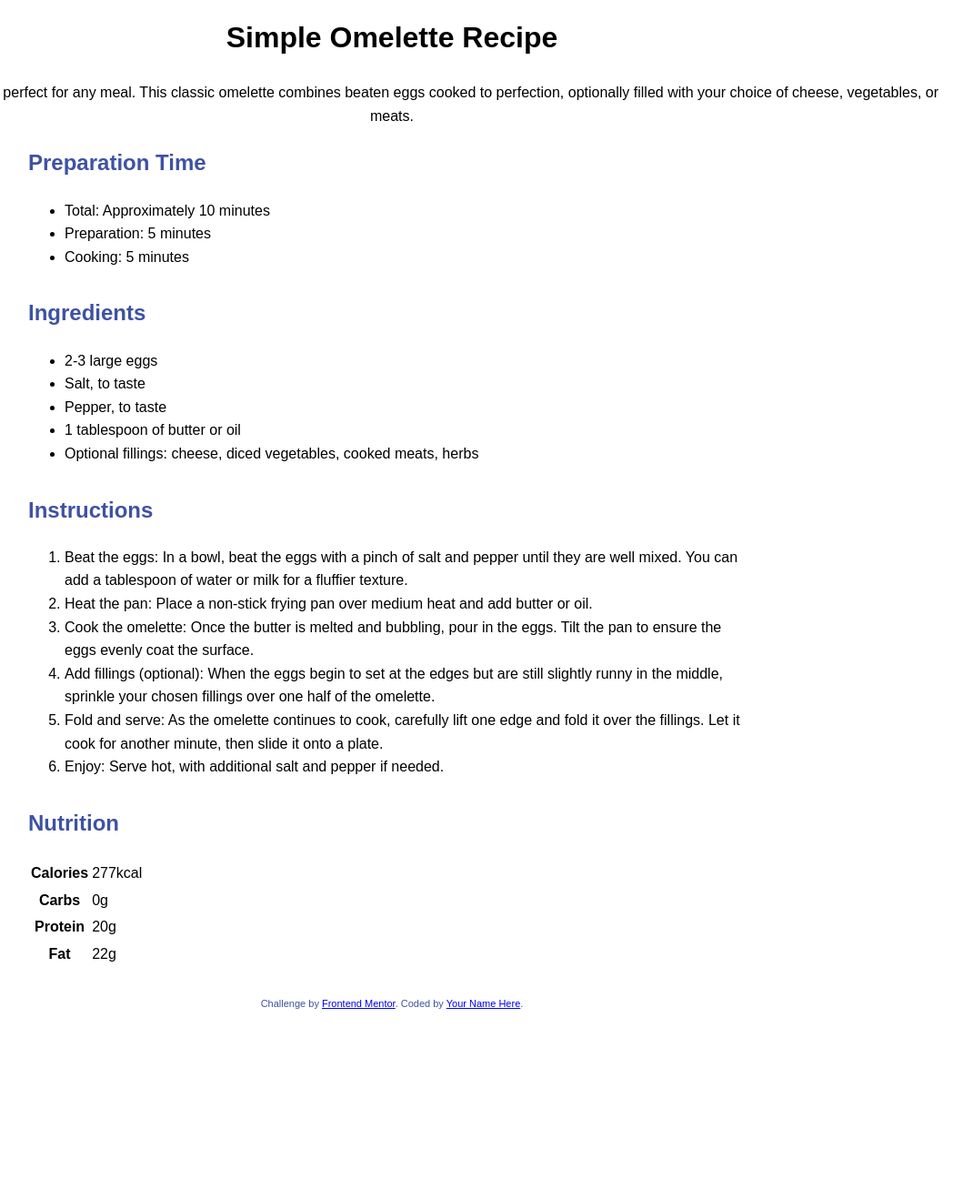
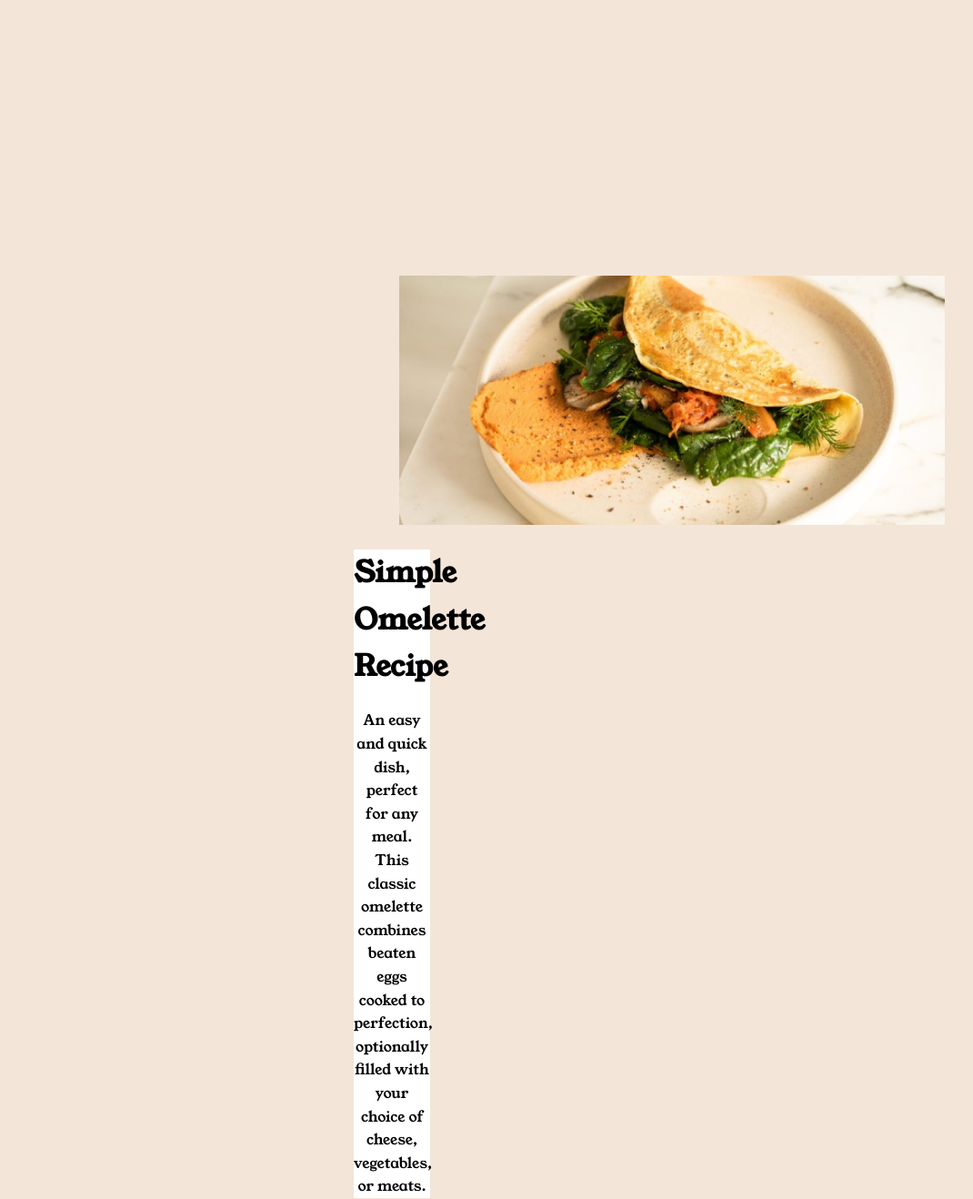
Before and after one commit to DSAW-2024-1/intro-to-html-and-css-Josu-s12, a plain HTML site: page index.html in a window 1280 px wide. Shown: the part 5-1323 px from the top of the page at 91% size, without its empty margins (209-1279 px from the left). Before the commit the page ends 1137 px from the top, so only its background shows below. Drawn offline with Linux system fonts and the light colour scheme.

Commit message:
pagina de omellete medio bien

```diff
--- a/index.html
+++ b/index.html
@@ -3,29 +3,56 @@
 <head>
   <meta charset="UTF-8">
   <meta name="viewport" content="width=device-width, initial-scale=1.0">
+  <link href='https://fonts.googleapis.com/css?family=Young Serif' rel='stylesheet'>
   <link rel="icon" type="image/png" sizes="32x32" href="./assets/images/favicon-32x32.png">
   <title>Frontend Mentor | Recipe page</title>
 
-  <!-- Puedes personalizar estos estilos o agregar tus propias hojas de estilo -->
+ <!--
+estilos
+ -->
+ <div class="imagen"><img src="./assets/images/image-omelette.jpeg" alt="omelette"></div>
+ <style>
+  @font-face {
+    font-family: outside;
+    src: url(./assets/fonts/outfit/Outfit-VariableFont_wght.ttf);
+  }
+  p{font-family: outside;}
+  ul{font-family: outside;}
+  ol{font-family: outside;}
+ </style>
   <style>
     body {
-      font-family: 'Arial', sans-serif;
       line-height: 1.6;
-      margin: 20px;
-    }
+
+     }
+
 
     header {
       text-align: center;
       margin-bottom: 20px;
+      font-family: 'Young Serif';
+      font-weight:lighter;
+
     }
 
+    .simp{
+      margin-left: 590px;
+      margin-right: 590px;
+    }
+
+    .margenizq{
+      margin-right: 450px;
+      margin-bottom: 100px;
+    }
+    .prep{
+      margin-right: 100px;
+    }
     main {
       max-width: 800px;
-      margin: 0 auto;
     }
 
     section {
-      margin-bottom: 30px;
+      margin-bottom: 100px;
     }
 
     h2 {
@@ -35,30 +62,85 @@
     .attribution {
       font-size: 11px;
       text-align: center;
-      margin-top: 20px;
       color: hsl(228, 45%, 44%);
+
+      ul {
+      list-style-position: inside;
+    }
+    }
+  </style>
+  <!--COLORES-->
+  <style>
+.in{
+  color: #7d4d3c;
+  font-family: 'Young Serif';
+  margin-right: 450px;
+
+}
+.calorias{
+  color: #7d4d3c;
+  font-family: outside;
+  margin-right: 1000px;
+}
+.prep{
+  color:#7c4d60;
+  font-family: outside;
+}
+  </style>
+  <!--BACKGROUNDS-->
+
+  <style>
+    .imagen{
+      position: relative;
+      height: 580px;
+    }
+    img{
+      position:absolute;
+      top: 300px; ;
+      left: 640px;
+      width: 600px;
+      height: auto;
+
+    }
+
+
+    header{
+      background-color:#ffffff ;
+      background-position-y: 50%;
+
+    }
+    main{
+      background-color:#ffffff ;
+      margin-left: 590px;
+      margin-right: 590px;
+
+    }
+    body{
+      background-color:#f3e5d8 ;
     }
   </style>
 </head>
 <body>
 
-  <header>
+  <header class="simp">
     <h1>Simple Omelette Recipe</h1>
-    <p>An easy and quick dish, perfect for any meal. This classic omelette combines beaten eggs cooked to perfection, optionally filled with your choice of cheese, vegetables, or meats.</p>
+    <h7>An easy and quick dish, perfect for any meal. This classic omelette combines beaten eggs cooked to perfection, optionally filled with your choice of cheese, vegetables, or meats.</h7>
   </header>
+  <div class="fondo"></div>
 
   <main>
-    <section>
-      <h2>Preparation Time</h2>
+    <section class="margenizq">
+      <h3 class="prep">Preparation Time</h3>
       <ul>
         <li>Total: Approximately 10 minutes</li>
         <li>Preparation: 5 minutes</li>
         <li>Cooking: 5 minutes</li>
       </ul>
+
     </section>
 
-    <section>
-      <h2>Ingredients</h2>
+    <section >
+      <h2 class="in">Ingredients</h2>
       <ul>
         <li>2-3 large eggs</li>
         <li>Salt, to taste</li>
@@ -69,7 +151,7 @@
     </section>
 
     <section>
-      <h2>Instructions</h2>
+      <h2 class="in"> Instructions</h2>
       <ol>
         <li>Beat the eggs: In a bowl, beat the eggs with a pinch of salt and pepper until they are well mixed. You can add a tablespoon of water or milk for a fluffier texture.</li>
         <li>Heat the pan: Place a non-stick frying pan over medium heat and add butter or oil.</li>
@@ -81,23 +163,24 @@
     </section>
 
     <section>
-      <h2>Nutrition</h2>
+      <h2 class="in">Nutrition</h2>
+      <p>The table below shows nutritional values per serving without the additional fillings.</p>
       <table>
         <tr>
           <th>Calories</th>
-          <td>277kcal</td>
+          <td class="calorias">277kcal</td>
         </tr>
         <tr>
           <th>Carbs</th>
-          <td>0g</td>
+          <td class="calorias">0g</td>
         </tr>
         <tr>
           <th>Protein</th>
-          <td>20g</td>
+          <td class="calorias">20g</td>
         </tr>
         <tr>
           <th>Fat</th>
-          <td>22g</td>
+          <td class="calorias">22g</td>
         </tr>
       </table>
     </section>
@@ -105,7 +188,7 @@
 
   <div class="attribution">
     Challenge by <a href="https://www.frontendmentor.io?ref=challenge" target="_blank">Frontend Mentor</a>.
-    Coded by <a href="#">Your Name Here</a>.
+    Coded by <a href="#">Josue Sarmiento</a>.
   </div>
 </body>
 </html>
```
